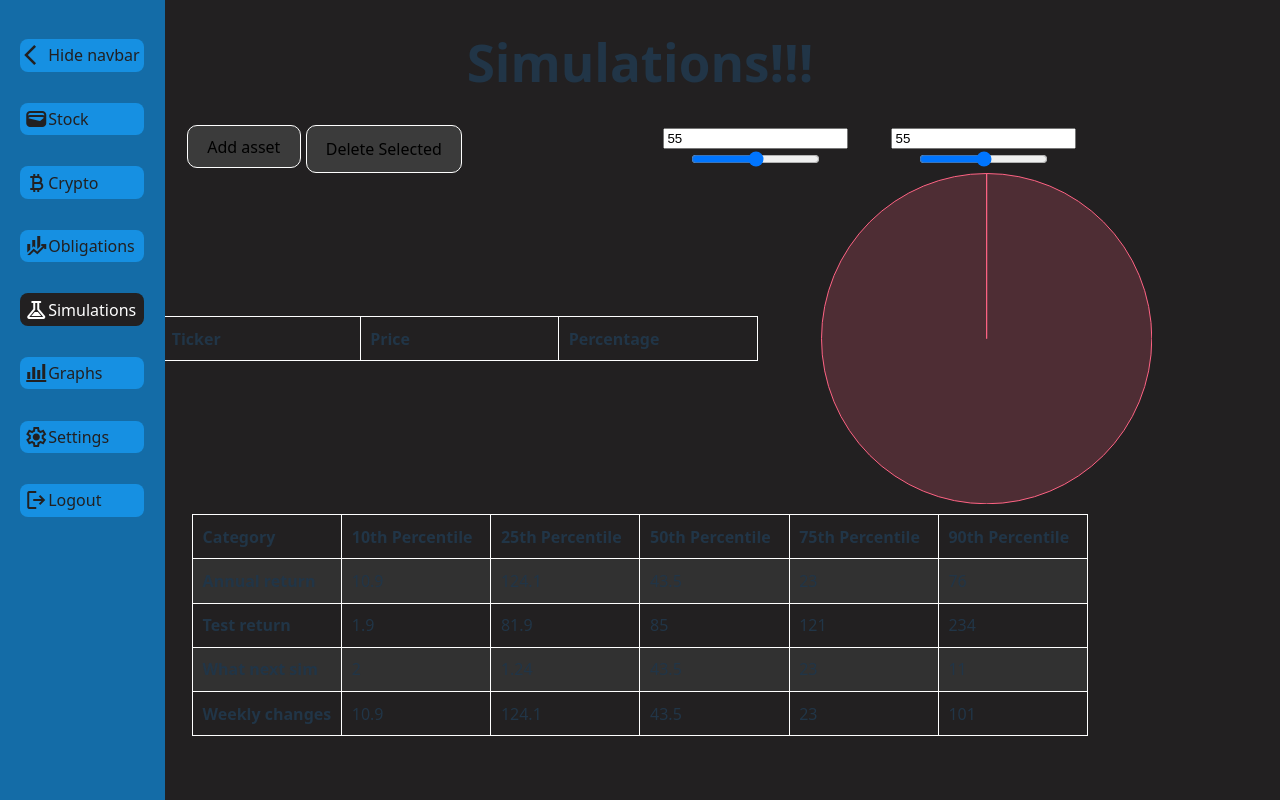
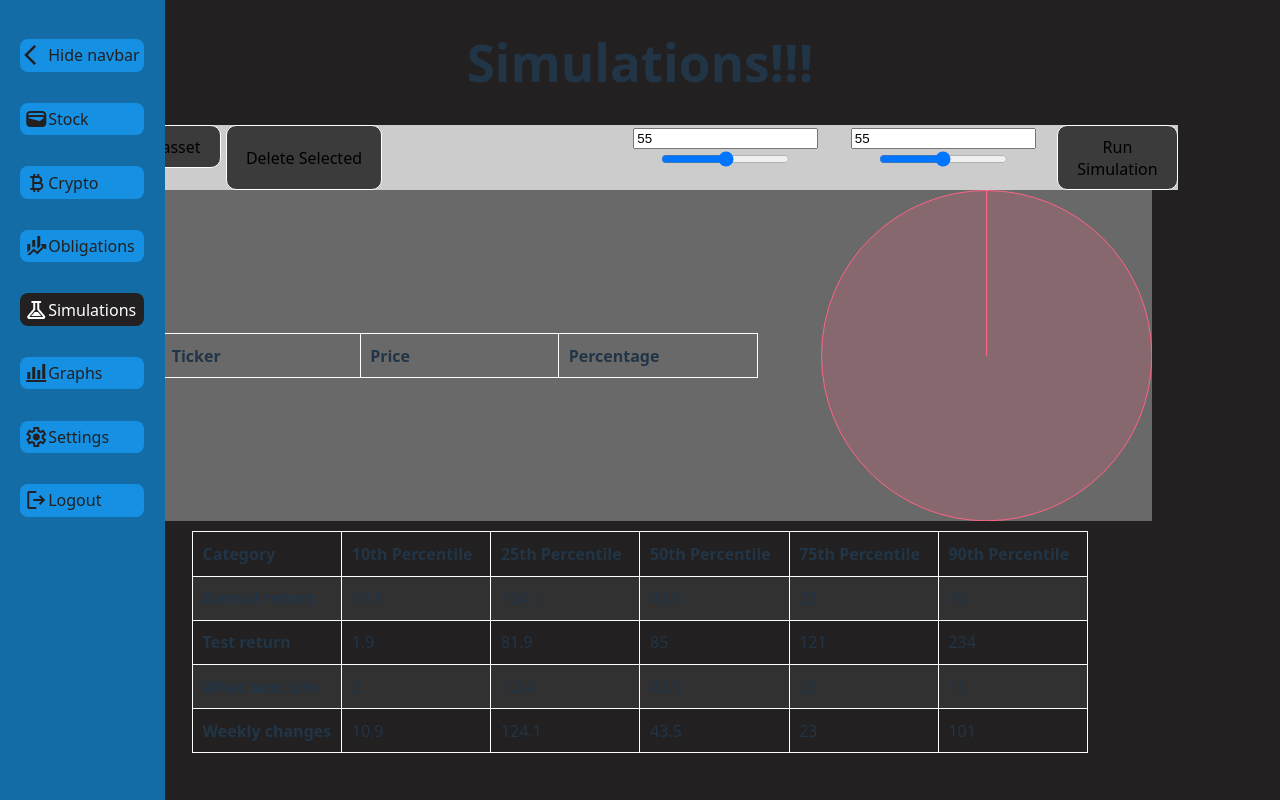
Before and after one commit to MaciejGd/WASM-local-first-investment-app, a React (Vite) app in the folder front-end/: page /simulations in a window 1280 px wide. Built offline with nearby package versions, Linux system fonts and the light colour scheme.

Commit message:
Added fetching Stock prices from Flask server

```diff
--- a/front-end/src/styling/simulations.css
+++ b/front-end/src/styling/simulations.css
@@ -8,6 +8,7 @@
 
 .sims_options_pane {
   display: flex;
+  background-color: #ccc;
 }
 
 /* .sims_middle_pane {
@@ -24,6 +25,7 @@
   align-items: center;
   width: 80%;
   gap: 30px;
+  background-color: dimgray;
 }
 
 /* .sims_table_container {
@@ -59,3 +61,10 @@
 .sims_slider {
 
 }
+
+.sims_run_button {
+  background-color: rgb(59, 59, 59);
+  border-radius: 10px;
+  border-color: white;
+  margin-left: 5px;
+}
--- a/front-end/src/subpages/simulations/SimsAssetsData.js
+++ b/front-end/src/subpages/simulations/SimsAssetsData.js
@@ -74,5 +74,11 @@ export class SimAssetMap {
             this.asset_map.delete(key);
         });
     }
+    // return tickers in form that our external API would accept
+    getTickers() {
+        const tickers = [];
+        this.asset_map.forEach((value, key) => tickers.push(key));
+        return { "tickers" : tickers };
+    }
 
 }
--- a/front-end/src/subpages/simulations/SimsOptionsPane.jsx
+++ b/front-end/src/subpages/simulations/SimsOptionsPane.jsx
@@ -12,12 +12,20 @@ function Slider({ min_value, max_value, default_value }) {
     );
 }
 
-export default function SimulationsOptionsPane({ addAsset, deleteSelectedCb }) {
+function RunSimButton({ onRunSim }) {
+    return (
+    <button className="sims_run_button" onClick={onRunSim}>
+        Run Simulation
+    </button>);
+}
+
+export default function SimulationsOptionsPane({ addAsset, deleteSelectedCb, onRunSim }) {
     return (
         <div className="sims_options_pane">
             <AssetButtons onAddAsset={addAsset}  onDeleteSelectedCb={deleteSelectedCb}/>
             <Slider min_value={10} max_value={100} default_value={55}></Slider>
             <Slider min_value={10} max_value={100} default_value={55}></Slider>
+            <RunSimButton onRunSim={onRunSim}></RunSimButton>
         </div>
     );
 }
--- a/front-end/src/subpages/simulations/Simulations.jsx
+++ b/front-end/src/subpages/simulations/Simulations.jsx
@@ -6,6 +6,7 @@ import SimulationsOptionsPane from "./SimsOptionsPane";
 import AssetsPane from "./SimsAssetsPane"
 import { SimAssetMap } from "./SimsAssetsData";
 import SimsResults from "./SimsResults.jsx";
+import { RequestPOST } from "../../Requests.js";
 // what do we want in here??? we want some table which we can add tickers + set proportions / amount of
 // we need to add - ticker + amount of money invested (ticker for getting the prices, money invested for weights)
 function InputRow({title, onChange, focus}) {
@@ -68,6 +69,16 @@ export default function SimulationsPage() {
         setAssets(asset_map);
     }
 
+    // Fetch prices of the stock from remote server
+    async function FetchStockPrices() {
+        const tickers = assets.getTickers();
+        console.log("Tickers: ", tickers);
+
+        const api_url = "http://127.0.0.1:5000/finance/get_stocks_prices";
+        let responseJson = await RequestPOST(api_url, tickers);
+        console.log(responseJson);
+    }
+
     return (
         <>
             <h1>Simulations!!!</h1>
@@ -75,7 +86,7 @@ export default function SimulationsPage() {
                 {/* <AssetButtons onAddAsset={toggleModalVisibility}
                                 onDeleteSelectedCb={()=>{}}
                 ></AssetButtons> */}
-                <SimulationsOptionsPane addAsset={toggleModalVisibility} deleteSelectedCb={deleteSelected}/>
+                <SimulationsOptionsPane addAsset={toggleModalVisibility} deleteSelectedCb={deleteSelected} onRunSim={FetchStockPrices}/>
                 <AssetsPane assets={assets.toArray()} onSelectCb={selectAsset}/>
                 <SimsResults/>
             </div>
```
